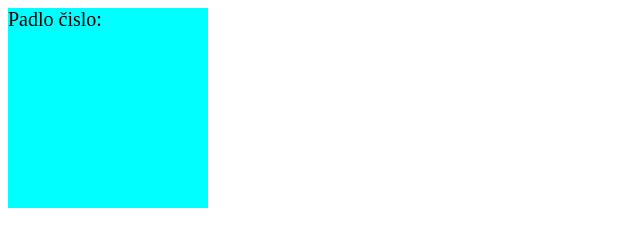
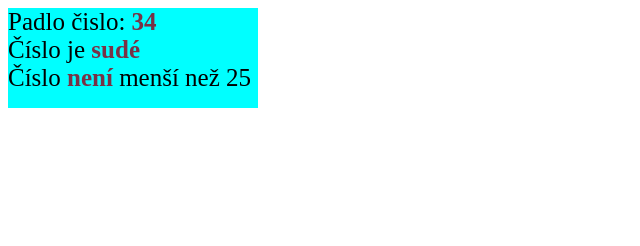
Before and after one commit to MirekPaul/02-Vanilla-Vue-Casovac, a plain HTML site: page index.html in a window 1280 px wide. Shown: the whole page, without its empty margins (0-640 px from the left). Drawn offline with Linux system fonts and the light colour scheme.

Commit message:
hotovy script

```diff
--- a/index.html
+++ b/index.html
@@ -9,6 +9,10 @@
 <body>
 	<div class="hlavni">
 		Padlo čislo: <span class="vysledek"></span>
+		<br>
+		Číslo je <span class="vysledek"></span>
+		<br>
+		Číslo <span class="vysledek"></span> menší než 25
 	</div>
 
 	<script src="script.js"></script>
--- a/script.js
+++ b/script.js
@@ -5,6 +5,25 @@ function nahCislo(){
 }
 //START:
 
+//globalni promenne
+let nahodneCislo=nahCislo();
+
+//zapnuti casovace, ktery bude kazdych 2,5vterin generovat nove nahodne cislo
+setInterval(()=>{
+	nahodneCislo=nahCislo(); //zavolani funkce nahCislo() ktera vrati nahodne cislo v rozsahu 0 - 49
+
+	//vypsani vystupnich poli
+	vysl[0].innerText = nahodneCislo;
+	vysl[1].innerText = (nahodneCislo % 2 == 0) ? "sudé" : "liché";
+	vysl[2].innerText = (nahodneCislo < 25) ? "je" : "není";
+
+
+},2500)
+
 //selektovani vystupnich poli
 let vysl = document.querySelectorAll(".vysledek");
-console.log(vysl);
+
+//vystupni pole zprvnu naplnime rucne - kod je stejny jako ten v casovaci
+vysl[0].innerText = nahodneCislo;
+vysl[1].innerText = (nahodneCislo % 2 == 0) ? "sudé" : "liché";
+vysl[2].innerText = (nahodneCislo < 25) ? "je" : "není";
--- a/style.css
+++ b/style.css
@@ -1,8 +1,14 @@
 div {
-	font-size: 20px;
+	font-size: 25px;
 }
+
 .hlavni {
-	width: 200px;
-	height: 200px;
+	width: 250px;
+	height: 100px;
 	background-color: aqua;
 }
+
+.vysledek {
+	color: rgb(120,50,70);
+	font-weight: 900;
+}
```
